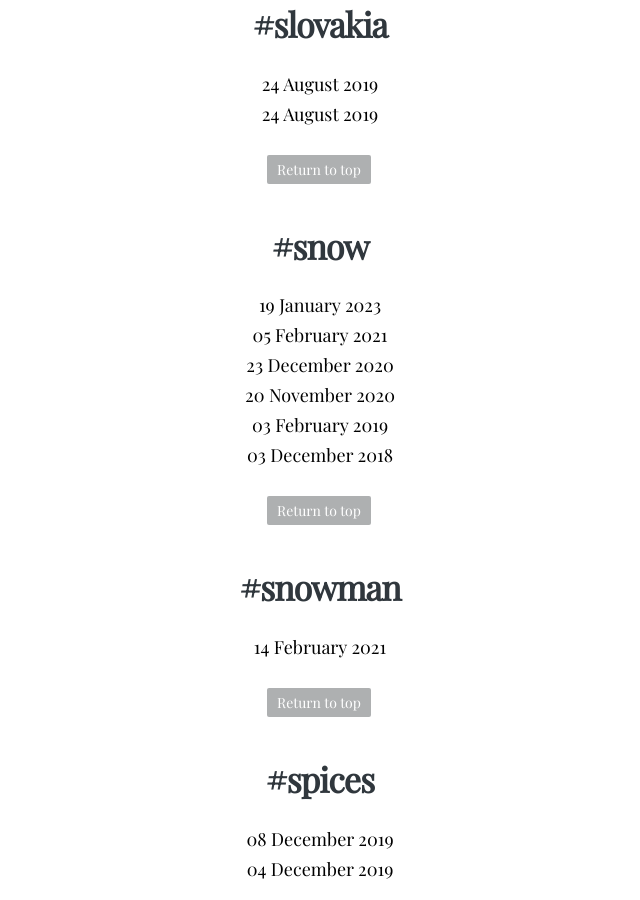
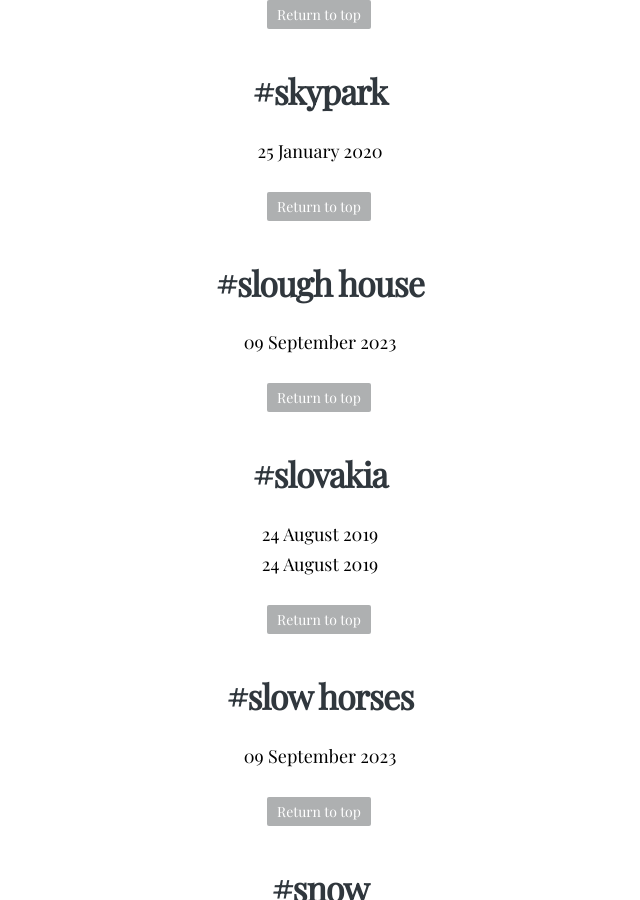
Before and after one commit to dedunu/travel, a Jekyll site: the page built from tags/index.html, in a window 1280 px wide and 900 px high, scrolled down 69949 px. Shown: the whole window, without its empty margins (320-960 px from the left). Built offline with Jekyll 4.4.1, drawn with Linux system fonts in a browser that asks for light colours; some of the changed text lies outside the part shown.

Commit message:
Update 2023-09-09-09-september-2023_1.md
Signed-off-by: Dedunu Dhananjaya <dedunumax@users.noreply.github.com>

```diff
--- a/_posts/2023-09-09-09-september-2023_1.md
+++ b/_posts/2023-09-09-09-september-2023_1.md
@@ -4,7 +4,10 @@
 date: '2023-09-09T00:00:00.001+03:00'
 author: Dedunu Dhananjaya
 tags:
--
+- slow horses
+- slough house
+- aldersgate
+- london
 modified_time: '2023-09-09T00:00:00.001+03:00'
 featured_image: 2023-09-09-09-september-2023_1.jpg
 ---
```
